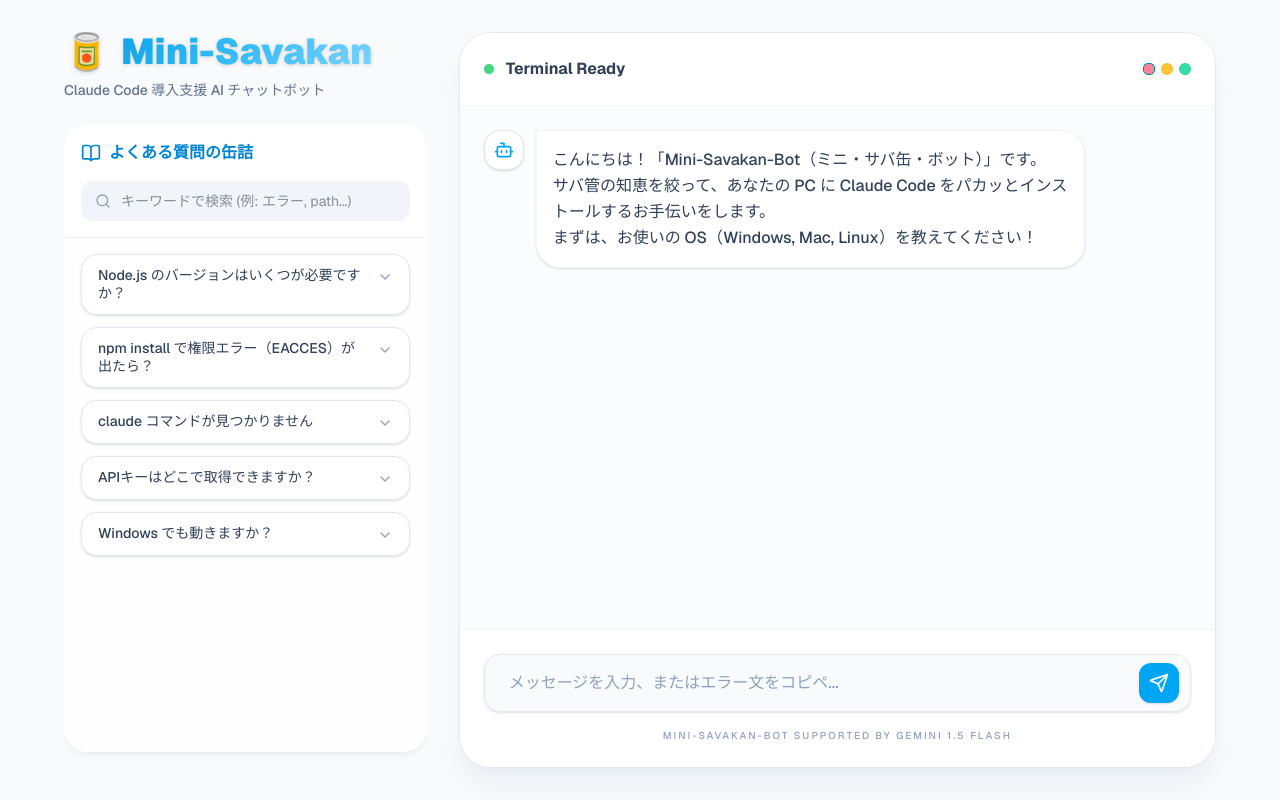
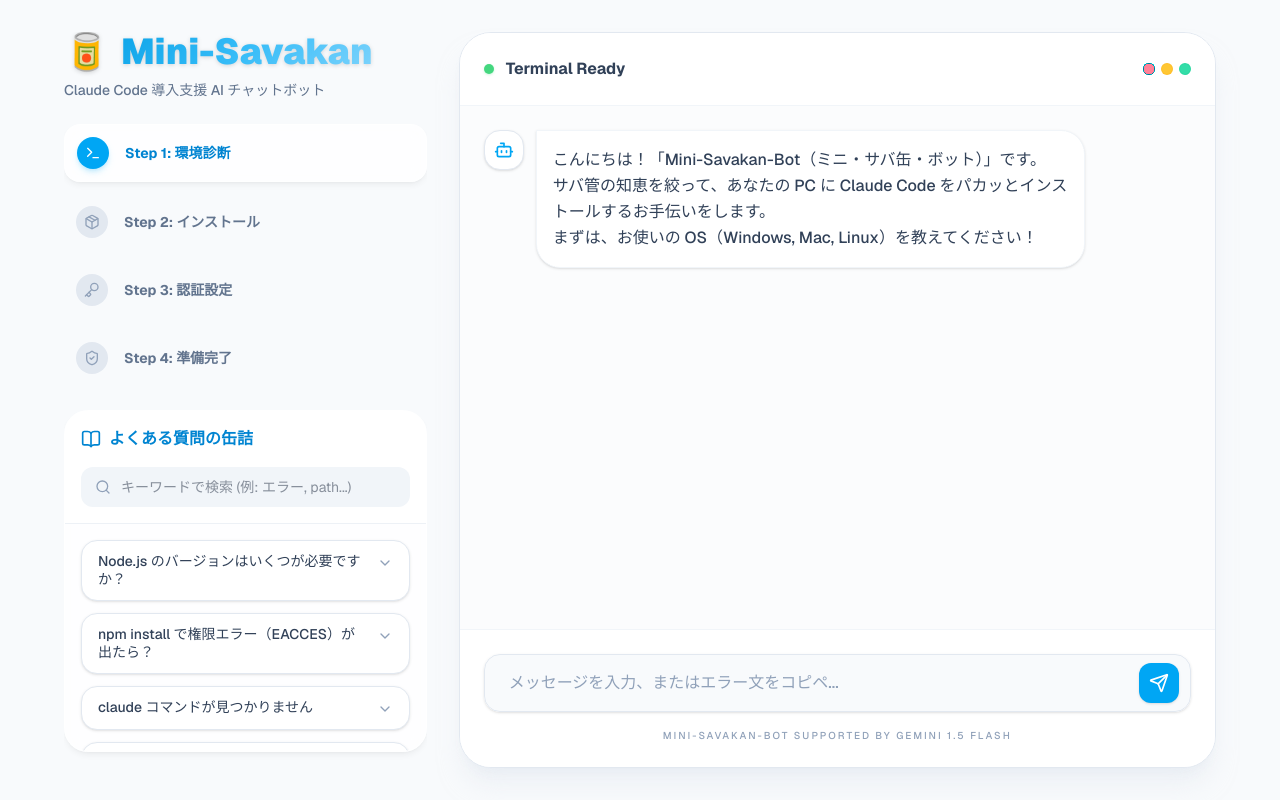
Before and after one commit to iidaatcnt/mini-savakan-bot, a Next.js app: page / in a window 1280 px wide. Built offline with nearby package versions, Linux system fonts and the light colour scheme.

Commit message:
feat: Restore progress steps menu in the left sidebar

```diff
--- a/src/app/page.tsx
+++ b/src/app/page.tsx
@@ -3,13 +3,18 @@
 import { useState, useRef, useEffect } from "react";
 import { motion, AnimatePresence } from "framer-motion";
 import {
+  Terminal,
   Send,
   Bot,
   User,
   Search,
   BookOpen,
   ChevronDown,
-  ChevronUp
+  ChevronUp,
+  Package,
+  Key,
+  ShieldCheck,
+  CheckCircle2
 } from "lucide-react";
 import { FAQ_DATA, FAQItem } from "@/data/faq";
 
@@ -17,6 +22,13 @@
   role: "user" | "model";
   content: string;
 };
+
+const STEPS = [
+  { id: "env", label: "環境診断", icon: Terminal },
+  { id: "install", label: "インストール", icon: Package },
+  { id: "auth", label: "認証設定", icon: Key },
+  { id: "ready", label: "準備完了", icon: ShieldCheck },
+];
 
 export default function Home() {
   const [messages, setMessages] = useState<Message[]>([
@@ -27,6 +39,7 @@
   ]);
   const [input, setInput] = useState("");
   const [isLoading, setIsLoading] = useState(false);
+  const [currentStep, setCurrentStep] = useState(0);
   const messagesEndRef = useRef<HTMLDivElement>(null);
 
   // FAQ State
@@ -81,7 +94,7 @@
     <main className="min-h-screen bg-slate-50 text-slate-800 p-4 md:p-8 font-sans selection:bg-sky-200">
       <div className="max-w-6xl mx-auto grid grid-cols-1 lg:grid-cols-12 gap-8 h-[calc(100vh-4rem)]">
 
-        {/* Left Column: Branding & FAQ */}
+        {/* Left Column: Branding, Progress & FAQ */}
         <div className="lg:col-span-4 flex flex-col h-full overflow-hidden pb-4">
           <motion.div
             initial={{ opacity: 0, y: -20 }}
@@ -94,6 +107,32 @@
             </h1>
             <p className="text-slate-500 font-medium text-sm">Claude Code 導入支援 AI チャットボット</p>
           </motion.div>
+
+          {/* Progress Steps Section */}
+          <div className="space-y-3 mb-6 shrink-0">
+            {STEPS.map((step, idx) => (
+              <motion.div
+                key={step.id}
+                initial={{ opacity: 0, x: -20 }}
+                animate={{ opacity: 1, x: 0 }}
+                transition={{ delay: idx * 0.1 }}
+                className={`flex items-center gap-4 p-3 rounded-2xl transition-all ${
+                  idx === currentStep ? "glass ring-1 ring-sky-500/50 bg-sky-50" : "opacity-60 bg-transparent"
+                }`}
+              >
+                <div className={`w-8 h-8 rounded-full flex items-center justify-center shrink-0 ${
+                  idx <= currentStep ? "bg-sky-500 text-white shadow-md shadow-sky-500/20" : "bg-slate-200 text-slate-400"
+                }`}>
+                  {idx < currentStep ? <CheckCircle2 className="w-5 h-5 text-white" /> : <step.icon className="w-4 h-4" />}
+                </div>
+                <div>
+                  <p className={`font-bold text-sm ${idx === currentStep ? "text-sky-600" : "text-slate-500"}`}>
+                    Step {idx + 1}: {step.label}
+                  </p>
+                </div>
+              </motion.div>
+            ))}
+          </div>
 
           {/* FAQ Section */}
           <div className="flex-1 flex flex-col glass rounded-3xl border border-slate-200/60 overflow-hidden shadow-sm bg-white/50">
```
